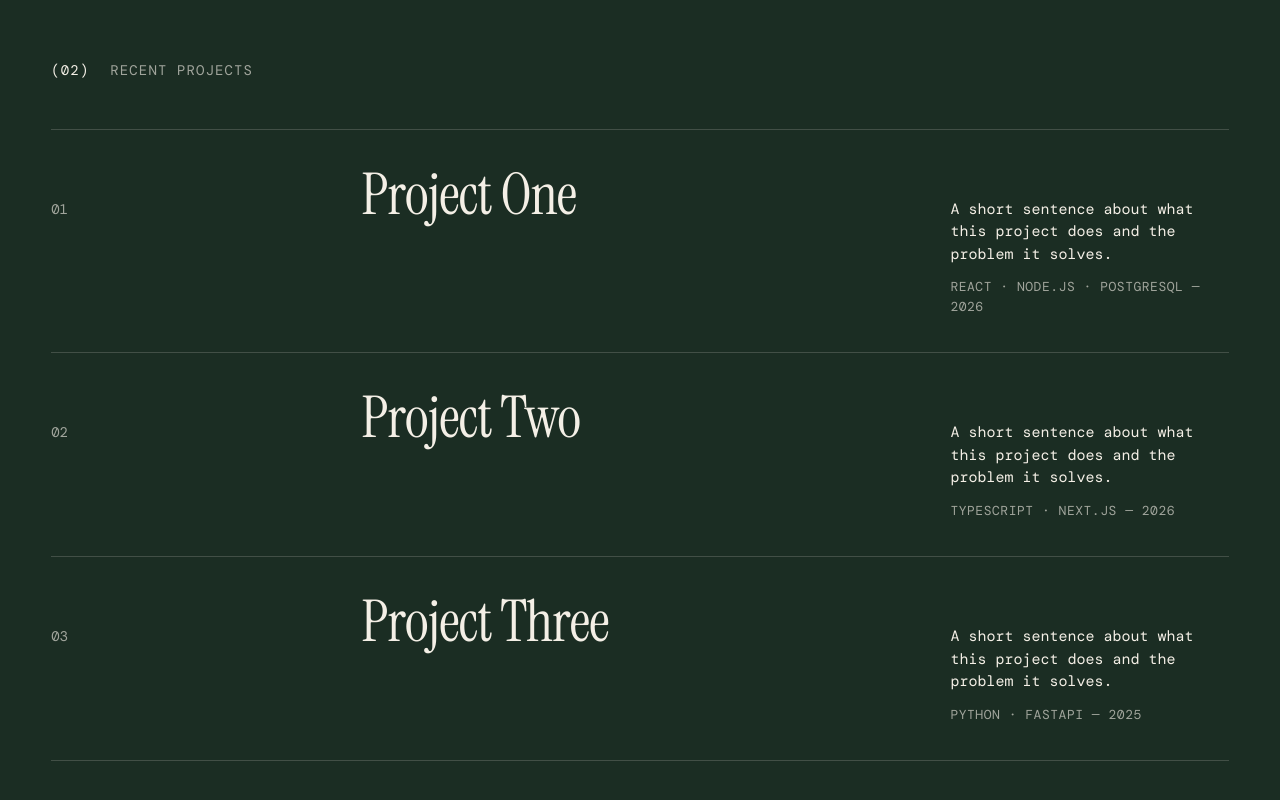
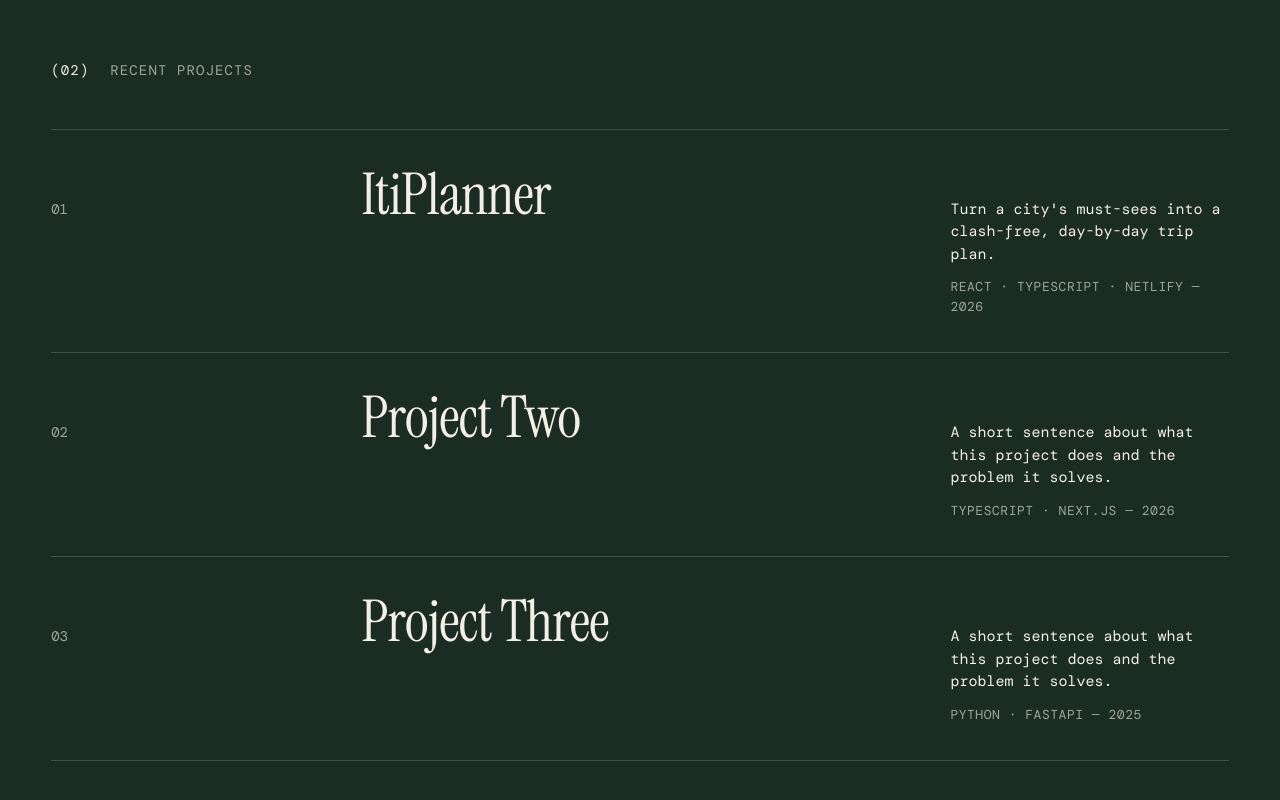
Before and after one commit to allentronix/my-oneline-cv, a React (Vite) app: page / in a window 1280 px wide. Shown: the part 1674-2474 px from the top of the page. Built offline with nearby package versions, Linux system fonts and the light colour scheme; a web font is replaced by a local one.

Commit message:
feat:added my first project

```diff
--- a/src/data/projects.js
+++ b/src/data/projects.js
@@ -1,13 +1,13 @@
 // TODO: replace these placeholders with your real projects.
 export const projects = [
   {
-    id: "project-one",
-    title: "Project One",
+    id: "itiplanner",
+    title: "ItiPlanner",
     description:
-      "A short sentence about what this project does and the problem it solves.",
-    stack: ["React", "Node.js", "PostgreSQL"],
+      "Turn a city's must-sees into a clash-free, day-by-day trip plan.",
+    stack: ["React", "TypeScript", "Netlify"],
     year: 2026,
-    href: "https://github.com/your-handle/project-one",
+    href: "https://itiplanner.netlify.app/",
   },
   {
     id: "project-two",
```
